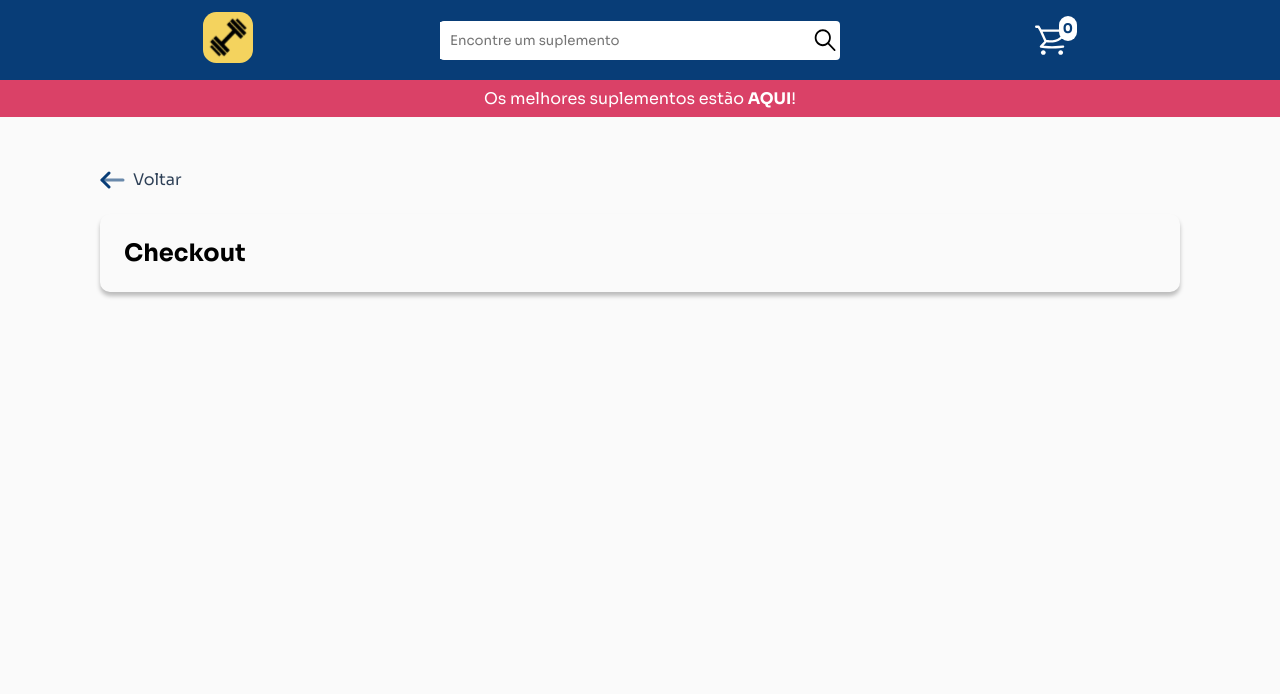
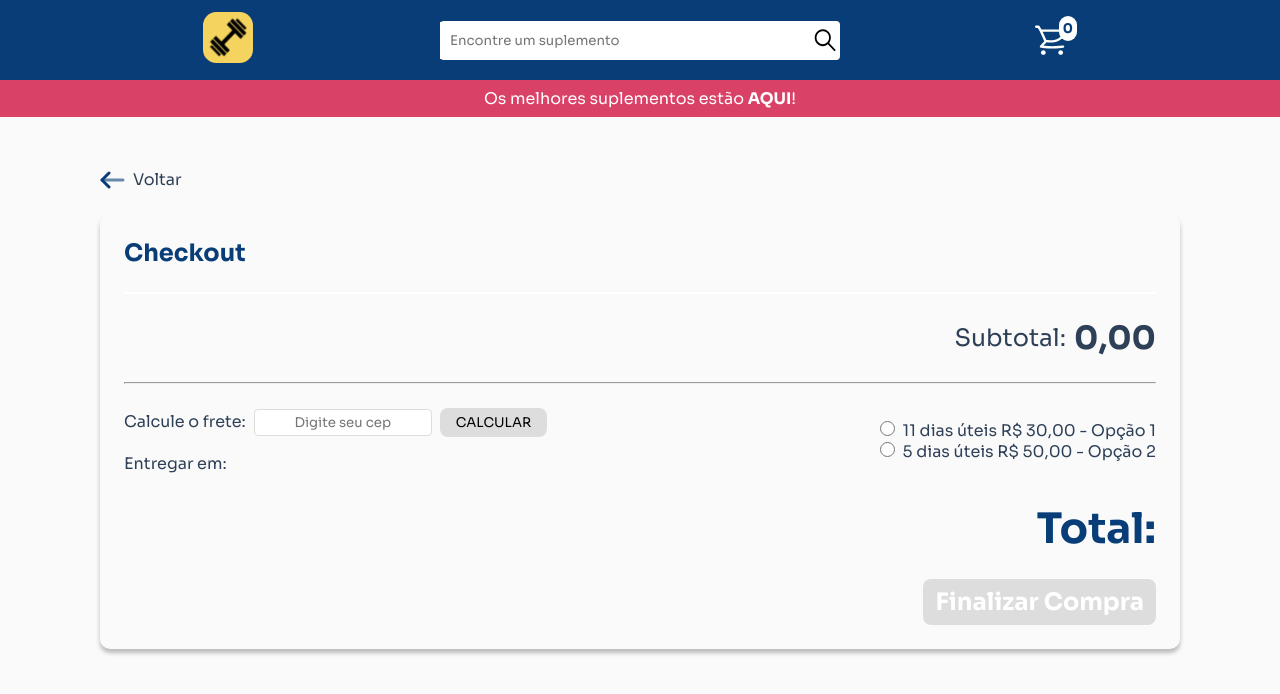
Before and after one commit to pedrocleal/top-suplementos, a React (Vite) app: page /checkout in a window 1280 px wide. Shown: the top 694 px of the page. Built offline with nearby package versions, Linux system fonts and the light colour scheme.

Commit message:
add CEP feature on checkout

```diff
--- a/src/components/Button.js
+++ b/src/components/Button.js
@@ -18,4 +18,10 @@ export const Button = styled.button`
   &:active {
     background: #019A00;
   }
+
+  &:disabled {
+    background: #ddd;
+    border: #fff;
+    cursor: default;
+  }
   `;
--- a/src/components/Cart/index.jsx
+++ b/src/components/Cart/index.jsx
@@ -1,8 +1,10 @@
 import PropTypes from 'prop-types';
 import {
-  useContext, useEffect, useMemo, useState,
+  useContext, useMemo,
 } from 'react';
 import { GrClose } from 'react-icons/gr';
+
+import { Link } from 'react-router-dom';
 
 import { Container } from './styles';
 
@@ -12,21 +14,12 @@ import { Button } from '../Button';
 import { CartContext } from '../../context/CartContext';
 
 export default function Cart({ isOpen, setCart }) {
-  const [total, setTotal] = useState('00,00');
-  const memoTotal = useMemo(() => total, [total]);
 
   const {
-    cartItems, handleDeleteCartItem, handleItemsCounterPlus, handleItemsCounterMinus,
+    cartItems, handleDeleteCartItem, handleItemsCounterPlus, handleItemsCounterMinus, total,
   } = useContext(CartContext);
 
   const cartItemsMemo = useMemo(() => cartItems, [cartItems]);
-
-  const itemsPrice = cartItemsMemo.map((item) => Number(item.price.replace(',', '.') * item.counter));
-
-  useEffect(() => {
-    const totalAmount = itemsPrice.reduce((prev, index) => prev + index, 0);
-    setTotal(totalAmount.toFixed(2).replace('.', ','));
-  }, [cartItems]);
 
   return (
     <Container isOpen={isOpen}>
@@ -55,10 +48,10 @@ export default function Cart({ isOpen, setCart }) {
         <h2>TOTAL</h2>
         <h1>
           R$
-          {memoTotal}
+          {total}
         </h1>
         <div className="actions">
-          <Button>Finalizar compra</Button>
+          <Link to="/checkout">Finalizar compra</Link>
           <Button onClick={() => setCart((prevState) => !prevState)}>Continuar comprando</Button>
         </div>
       </div>
--- a/src/components/Cart/styles.js
+++ b/src/components/Cart/styles.js
@@ -56,6 +56,31 @@ export const Container = styled.div`
     .actions {
       margin-top: 16px;
 
+      a {
+        margin-bottom: 8px;
+
+        display: flex;
+        justify-content: center;
+        text-decoration: none;
+        border: 1px solid #01ad00;
+        outline: none;
+        padding: 8px 12px;
+        background: #01B700;
+        border-radius: 8px;
+        color: #fff;
+        font-weight: bold;
+        font-size: 24px;
+        transition: all 0.2s ease-in;
+
+        &:hover {
+          background: #01AD00;
+        }
+
+        &:active {
+          background: #019A00;
+        }
+      }
+
       button {
         width: 100%;
         margin-bottom: 8px;
--- a/src/components/Checkout/index.jsx
+++ b/src/components/Checkout/index.jsx
@@ -1,17 +1,115 @@
-import { useContext } from 'react';
-import { Container } from './styles';
+import {
+  useContext, useRef, useState,
+} from 'react';
+import { FiTrash2 } from 'react-icons/fi';
+import { FaPlus, FaMinus } from 'react-icons/fa';
+import {
+  Container, ListCartItems, Item, FreteContainer,
+} from './styles';
 
 import { CartContext } from '../../context/CartContext';
+import { Button } from '../Button';
+
+import formatCep from '../../utils/formatCep';
 
 export default function Checkout() {
+  const [cep, setCep] = useState('');
+  const [totalAmount, setTotalAmount] = useState('');
+  const [adress, setAdress] = useState('');
+  const firstFreteOption = useRef(null);
+  const secondFreteOption = useRef(null);
 
-  const { cartItems } = useContext(CartContext);
+  const {
+    cartItems, handleItemsCounterMinus, handleItemsCounterPlus, handleDeleteCartItem, total,
+  } = useContext(CartContext);
 
-  console.log(cartItems);
+  function getTotalValue(subtotal) {
+    const parsedString = Number(subtotal.replace(',', '.'));
+    const formatFirstValue = Number(firstFreteOption.current.value).toFixed(2);
+    const formatSecondValue = Number(secondFreteOption.current.value).toFixed(2);
+
+    if (firstFreteOption.current.checked) {
+      return setTotalAmount(String(parsedString + Number(formatFirstValue)));
+    }
+    return setTotalAmount(String(parsedString + Number(formatSecondValue)));
+  }
+
+  async function handleCepSearch() {
+    await fetch(`https://viacep.com.br/ws/${cep}/json/`)
+      .then(async (res) => {
+        const data = await res.json();
+        setAdress(`${data.logradouro}, ${data.localidade} - ${data.bairro}`);
+      })
+      .catch((e) => console.log(e));
+  }
 
   return (
     <Container>
       <h2>Checkout</h2>
+      <ListCartItems>
+        {cartItems.map((item) => (
+          <Item key={item.id}>
+            <img src={item.src} alt="Suplemento" />
+            <div className="info">
+              <h3>{item.name}</h3>
+              <p>{item.price}</p>
+              <div className="actions">
+                <button type="button" onClick={() => handleItemsCounterMinus(item.id)}><FaMinus /></button>
+                <span>{item.counter}</span>
+                <button type="button" onClick={() => handleItemsCounterPlus(item.id)}><FaPlus /></button>
+                <FiTrash2
+                  className="trash"
+                  onClick={() => handleDeleteCartItem(item.name)}
+                />
+              </div>
+            </div>
+          </Item>
+        ))}
+      </ListCartItems>
+      <span className="subtotal">
+        Subtotal:
+        {' '}
+        <strong>{total}</strong>
+      </span>
+      <hr />
+      <FreteContainer>
+        <div className="frete">
+          <div className="input">
+            <span>Calcule o frete:</span>
+            <input
+              type="text"
+              placeholder="Digite seu cep"
+              value={cep}
+              onChange={(e) => setCep(formatCep(e.target.value))}
+              maxLength={9}
+            />
+            <button type="button" onClick={handleCepSearch}>Calcular</button>
+          </div>
+          <div className="result">
+            Entregar em:
+            {' '}
+            <strong>{adress}</strong>
+          </div>
+        </div>
+        <div className="select-frete">
+          <div>
+            <input type="radio" name="frete-option" onClick={() => getTotalValue(total)} ref={firstFreteOption} value={30} />
+            11 dias úteis R$ 30,00 - Opção 1
+          </div>
+          <div>
+            <input type="radio" name="frete-option" onClick={() => getTotalValue(total)} ref={secondFreteOption} value={50} />
+            5 dias úteis R$ 50,00 - Opção 2
+          </div>
+        </div>
+      </FreteContainer>
+      <h1 className="total">
+        Total:
+        {' '}
+        {totalAmount.replace('.', ',')}
+      </h1>
+      <div className="buttons">
+        <Button disabled={cartItems.length === 0}>Finalizar Compra</Button>
+      </div>
     </Container>
   );
 }
--- a/src/components/Checkout/styles.js
+++ b/src/components/Checkout/styles.js
@@ -6,4 +6,156 @@ export const Container = styled.div`
   width: 100%;
   border-radius: 10px;
   box-shadow: 0px 4px 4px 0px #00000040;
+
+  h2 {
+    color: ${({ theme }) => theme.colors.blue}
+  }
+
+  .subtotal {
+    color: ${({ theme }) => theme.colors.darkBlue};
+    display: flex;
+    justify-content: flex-end;
+    align-items: center;
+    margin: 24px 0;
+    font-size: 24px;
+
+    strong {
+      margin-left: 8px;
+      font-size: 32px;
+    }
+  }
+
+  .total {
+    margin-top: 28px;
+    display: flex;
+    justify-content: flex-end;
+    font-size: 42px;
+    color: ${({ theme }) => theme.colors.blue};
+  }
+
+  .buttons {
+    display: flex;
+    justify-content: flex-end;
+    margin-top: 24px;
+    button {
+      font-size: 24px;
+    }
+    // .secondary {
+    //   margin-right: 12px;
+    //   background: #fff;
+    //   color: #01ad00;
+    // }
+  }
 `;
+
+export const ListCartItems = styled.div`
+  margin-top: 24px;
+  border: 1px solid #fff;
+`;
+
+export const Item = styled.div`
+  display: flex;
+  align-items: center;
+  justify-content: space-between;
+  padding: 16px;
+  border-radius: 10px;
+  box-shadow: 0px 4px 4px 0px #DFDFDF;
+
+  img {
+    height: 80px;
+  }
+
+  .info {
+    display: flex;
+    flex-direction: column;
+    align-items: flex-end;
+
+    h3 {
+      color: ${({ theme }) => theme.colors.red};
+    }
+
+    p {
+      font-size: 24px;
+      font-weight: bold;
+      color: ${({ theme }) => theme.colors.blue};
+      margin-bottom: 8px;
+    }
+
+    .actions {
+      display: flex;
+      align-items: center;
+      justify-content: flex-end;
+      font-size: 20px;
+
+      & > * {
+        margin-right: 8px;
+      }
+
+      button {
+        background: transparent;
+        border: none;
+        outline; none;
+        margin-top: 4px;
+      }
+
+      span {
+        font-size: 16px;
+        font-weight: bold;
+      }
+
+      .trash {
+        cursor: pointer;
+        font-size: 18px;
+      }
+    }
+  }
+`;
+
+export const FreteContainer = styled.div`
+  margin-top: 24px;
+  display: flex;
+  align-items: center;
+  justify-content: space-between;
+  color: ${({ theme }) => theme.colors.darkBlue};
+
+  .frete {
+    .input {
+      & > * {
+        margin-right: 8px;
+      }
+
+      input {
+        text-align: center;
+        padding: 4px;
+        border: 1px solid #ddd;
+        border-radius: 4px;
+        outline: none;
+      }
+
+      button {
+        text-transform: uppercase;
+        padding: 6px 16px;
+        border: none;
+        border-radius: 8px;
+        background: #ddd;
+      }
+
+    }
+    .result {
+      margin-top: 16px;
+    }
+  }
+
+  .select-frete {
+    display: flex;
+    flex-direction: column;
+    justify-content: center;
+    align-items: center;
+
+    input {
+      margin-right: 8px;
+      height: 15px;
+      width: 15px;
+    }
+  }
+`;
--- a/src/context/CartContext.jsx
+++ b/src/context/CartContext.jsx
@@ -1,12 +1,21 @@
 import PropTypes from 'prop-types';
 
-import { createContext, useMemo, useState } from 'react';
+import {
+  createContext, useMemo, useState, useEffect,
+} from 'react';
 
 export const CartContext = createContext();
 
 export default function CartProvider({ children }) {
+  const [cartItems, setCartItems] = useState([]);
+  const [total, setTotal] = useState('00,00');
 
-  const [cartItems, setCartItems] = useState([]);
+  const itemsPrice = cartItems.map((item) => Number(item.price.replace(',', '.') * item.counter));
+
+  useEffect(() => {
+    const totalAmount = itemsPrice.reduce((prev, index) => prev + index, 0);
+    setTotal(totalAmount.toFixed(2).replace('.', ','));
+  }, [cartItems]);
 
   function handleDeleteCartItem(name) {
     return setCartItems((prevState) => prevState.filter((item) => item.name !== name));
@@ -62,9 +71,9 @@ export default function CartProvider({ children }) {
 
   const cartValues = useMemo(
     () => ({
-      cartItems, handleDeleteCartItem, handleNewCartItem, handleItemsCounterPlus, handleItemsCounterMinus,
+      cartItems, handleDeleteCartItem, handleNewCartItem, handleItemsCounterPlus, handleItemsCounterMinus, total,
     }),
-    [cartItems, handleDeleteCartItem, handleNewCartItem],
+    [cartItems, handleDeleteCartItem, handleNewCartItem, total],
   );
 
   return (
--- /dev/null
+++ b/src/utils/formatCep.js
@@ -0,0 +1,4 @@
+export default function formatCep(cep) {
+  return cep.replace(/\D/g, '')
+    .replace(/(\d{5})(\d{3})/, '$1-$2');
+}
```
